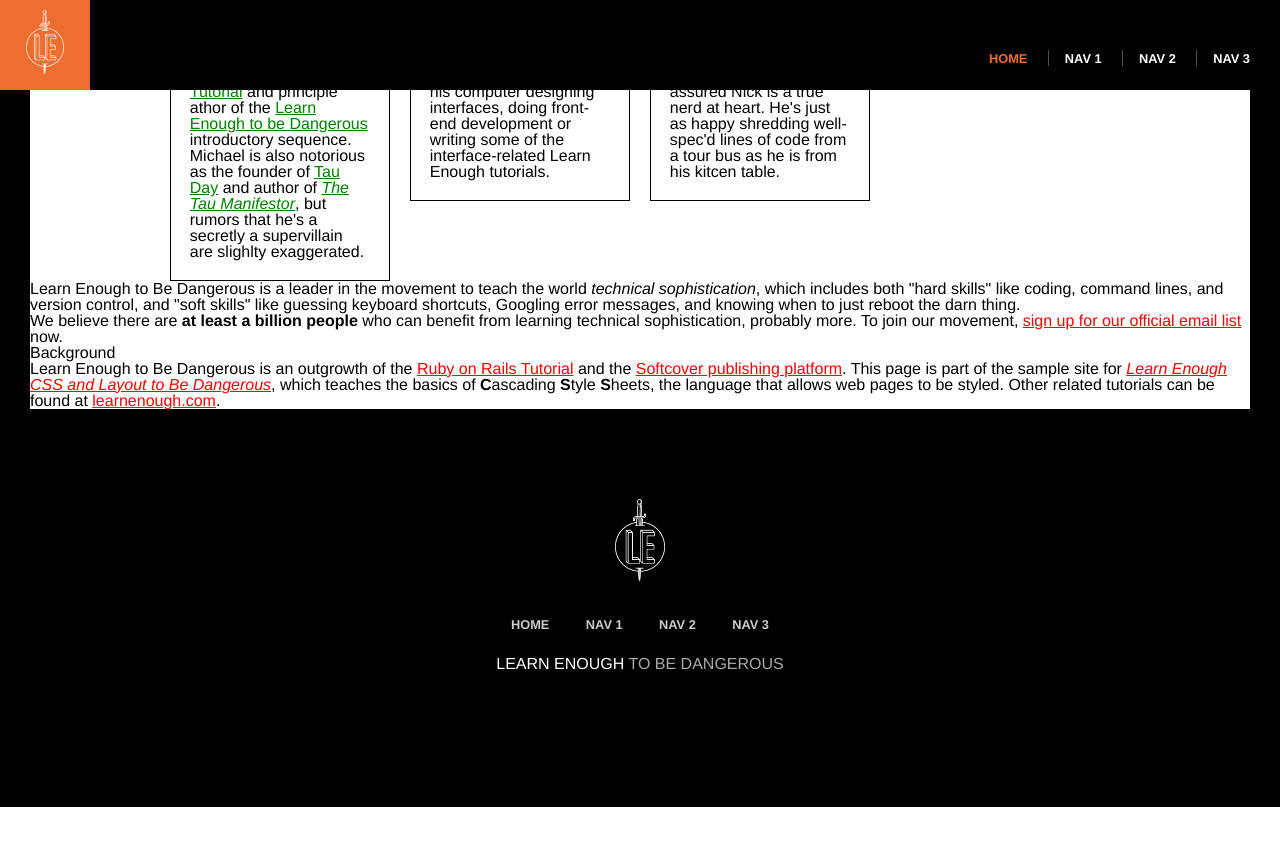
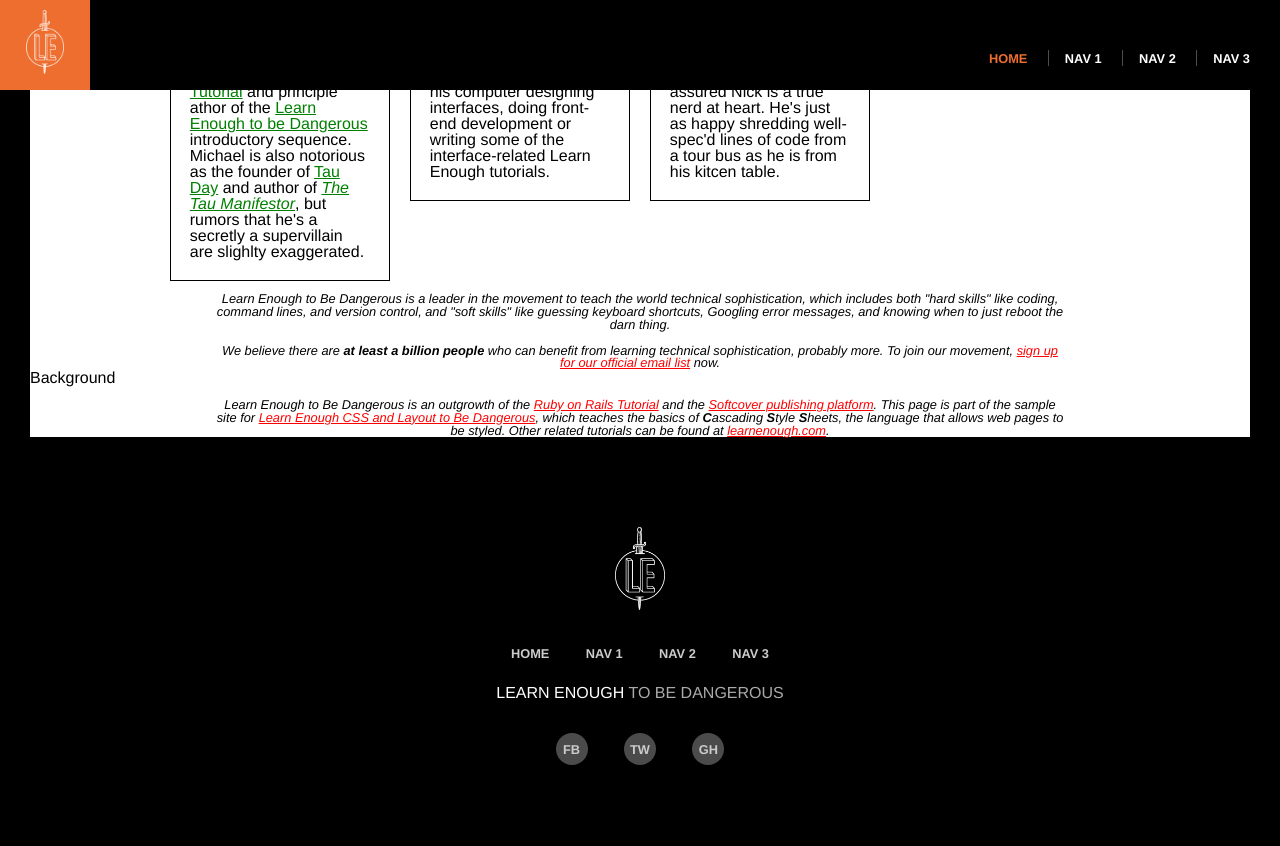
Before and after one commit to mrichardsJBOIT/mrichardsJBOIT.github.io, a Jekyll site: the page built from index.html, in a window 1280 px wide and 900 px high, scrolled down 822 px. Shown: the top 846 px of the window. Built offline with Jekyll 4.4.1, drawn with Linux system fonts in a browser that asks for light colours; before the commit the page ends 1629 px from its top, so only the background shows below that.

Commit message:
Finish initial layout part....4?

```diff
--- a/_includes/footer.html
+++ b/_includes/footer.html
@@ -1,5 +1,5 @@
 <footer class="footer">
-	<a class="footer-logo" href="">
+	<a class="footer-logo" href="/">
 		<img src="/images/logo.png" alt="Learn Enough" />
 	</a>
 	<nav>
@@ -7,5 +7,10 @@
 			{% include nav-links.html %}
 		</ul>
 	</nav>
-	<h3>Learn Enough <span> to be Dangerous</span></h3>
+	<h3>Learn Enough <span>to be Dangerous</span></h3>
+	<nav>
+		<ul class="footer-nav nav-links">
+			{% include social-links.html %}
+		</ul>
+	</nav>
 </footer>
--- /dev/null
+++ b/_includes/social-links.html
@@ -0,0 +1,9 @@
+<li>
+        <a href="https://example.com/" class="social-link">Fb</a>
+      </li>
+      <li>
+        <a href="https://example.com/" class="social-link">Tw</a>
+      </li>
+      <li>
+        <a href="https://example.com/" class="social-link">Gh</a>
+      </li>
--- a/_layouts/default.html
+++ b/_layouts/default.html
@@ -6,15 +6,7 @@
   <div class="full-hero">
     <h1>I'm an h1111</h1>
     <ul class="social-list">
-      <li>
-        <a href="https://example.com/" class="social-link">Fb</a>
-      </li>
-      <li>
-        <a href="https://example.com/" class="social-link">Tw</a>
-      </li>
-      <li>
-        <a href="https://example.com/" class="social-link">Gh</a>
-      </li>
+      {% include social-links.html %}
     </ul>
   </div>
 
@@ -81,7 +73,7 @@
     </div>
   </div>
 
-  <div>
+  <!-- <div> -->
     <p>Learn Enough to Be Dangerous is a leader in the movement to teach the
       world <em>technical sophistication</em>, which includes both "hard
       skills" like coding, command lines, and version control, and "soft
@@ -106,7 +98,7 @@
           Other related tutorials can be found at
         <a href="https://learnenough.com/">learnenough.com</a>.
       </p>
-  </div>
+  <!-- </div> -->
   {% include footer.html %}
 </body>
 </html>
```
